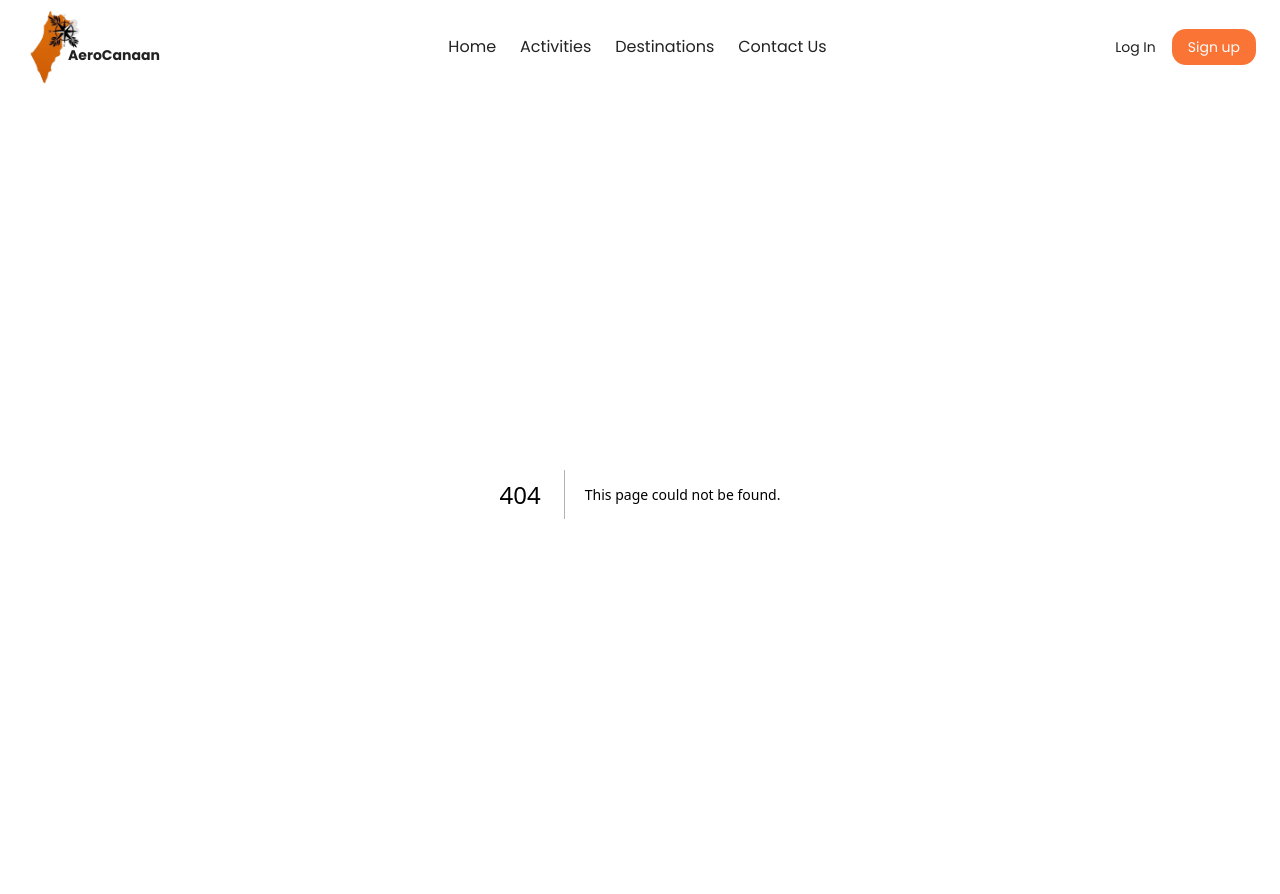
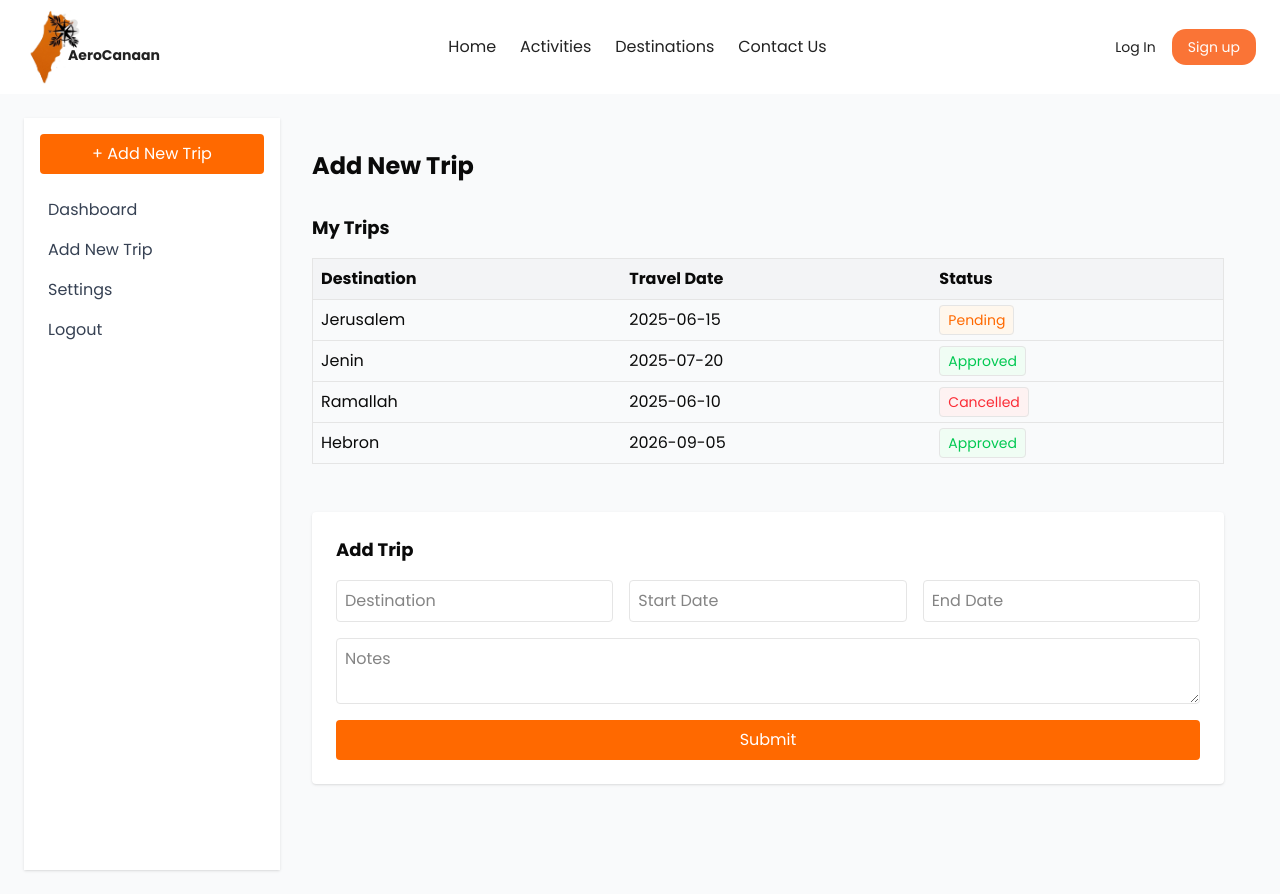
Before and after one commit to HalaMadi/AeroCanaan, a Next.js app: page /adding-trip in a window 1280 px wide. Before the commit this address had no page. Built offline with nearby package versions, Linux system fonts and the light colour scheme.

Commit message:
adding-trip-and-admin-panel

```diff
--- /dev/null
+++ b/app/adding-trip/page.tsx
@@ -0,0 +1,124 @@
+"use client"
+
+const AddingTripPage = () => {
+  return (
+    <div className="flex p-6 h-screen bg-gray-50">
+      <aside className="w-64 bg-white shadow p-4 flex flex-col justify-between">
+        <div>
+          <button className="bg-orange-500 text-white px-4 py-2 rounded mb-6 w-full">+ Add New Trip</button>
+          <nav className="space-y-4">
+            <a href="#" className="flex items-center text-gray-700 hover:text-orange-500">
+              <span className="ml-2">Dashboard</span>
+            </a>
+            <a href="#" className="flex items-center text-gray-700 hover:text-orange-500">
+              <span className="ml-2">Add New Trip</span>
+            </a>
+            <a href="#" className="flex items-center text-gray-700 hover:text-orange-500">
+              <span className="ml-2">Settings</span>
+            </a>
+            <a href="#" className="flex items-center text-gray-700 hover:text-orange-500">
+              <span className="ml-2">Logout</span>
+            </a>
+          </nav>
+        </div>
+      </aside>
+
+      <main className="flex-1 p-8 overflow-y-auto">
+        <header className="flex justify-between items-center mb-8">
+          <h2 className="text-2xl font-semibold">Add New Trip</h2>
+          <div className="flex items-center space-x-4"></div>
+        </header>
+
+        <section className="mb-12">
+          <h3 className="text-lg font-semibold mb-4">My Trips</h3>
+          <table className="w-full text-left border">
+            <thead>
+              <tr className="bg-gray-100">
+                <th className="p-2">Destination</th>
+                <th className="p-2">Travel Date</th>
+                <th className="p-2">Status</th>
+              </tr>
+            </thead>
+            <tbody>
+              <tr className="border-t">
+                <td className="p-2">Jerusalem</td>
+                <td className="p-2">2025-06-15</td>
+                <td className="p-2">
+                  <span className="text-orange-500 bg-orange-50 border rounded px-2 py-1 text-sm font-medium">
+                    Pending
+                  </span>
+                </td>
+              </tr>
+              <tr className="border-t">
+                <td className="p-2">Jenin</td>
+                <td className="p-2">2025-07-20</td>
+                <td className="p-2">
+                  <span className="text-green-500 bg-green-50 border rounded px-2 py-1 text-sm font-medium">
+                    Approved
+                  </span>
+                </td>
+              </tr>
+              <tr className="border-t">
+                <td className="p-2">Ramallah</td>
+                <td className="p-2">2025-06-10</td>
+                <td className="p-2">
+                  <span className="text-red-500 bg-red-50 border rounded px-2 py-1 text-sm font-medium">Cancelled</span>
+                </td>
+              </tr>
+              <tr className="border-t">
+                <td className="p-2">Hebron</td>
+                <td className="p-2">2026-09-05</td>
+                <td className="p-2">
+                  <span className="text-green-500 bg-green-50 border rounded px-2 py-1 text-sm font-medium">
+                    Approved
+                  </span>
+                </td>
+              </tr>
+            </tbody>
+          </table>
+        </section>
+
+        <section className="bg-white p-6 rounded shadow">
+          <h3 className="text-lg font-semibold mb-4">Add Trip</h3>
+          <form className="grid grid-cols-1 md:grid-cols-3 gap-4">
+            <input type="text" placeholder="Destination" className="border p-2 rounded" />
+            <input
+              type="text"
+              placeholder="Start Date"
+              className="border p-2 rounded"
+              onFocus={(e) => {
+                e.target.type = "date"
+                e.target.showPicker && e.target.showPicker()
+              }}
+              onBlur={(e) => {
+                if (!e.target.value) {
+                  e.target.type = "text"
+                }
+              }}
+            />
+            <input
+              type="text"
+              placeholder="End Date"
+              className="border p-2 rounded"
+              onFocus={(e) => {
+                e.target.type = "date"
+                e.target.showPicker && e.target.showPicker()
+              }}
+              onBlur={(e) => {
+                if (!e.target.value) {
+                  e.target.type = "text"
+                }
+              }}
+            />
+            <textarea placeholder="Notes" className="border p-2 rounded md:col-span-3"></textarea>
+            <button type="submit" className="bg-orange-500 text-white px-4 py-2 rounded md:col-span-3">
+              Submit
+            </button>
+          </form>
+        </section>
+      </main>
+    </div>
+  )
+}
+
+export default AddingTripPage;
--- /dev/null
+++ b/app/admin-panel/page.tsx
@@ -0,0 +1,121 @@
+"use client"
+
+import { useState } from "react"
+
+const AdminDashboard = () => {
+  const [filter, setFilter] = useState("All")
+
+  const allTrips = [
+    { id: 1, user: "Jane Smith", destination: "Jerusalem", date: "2023-07-20", status: "Approved" },
+    { id: 2, user: "Mike Johnson", destination: "Jenin", date: "2023-08-10", status: "Cancelled" },
+  ]
+
+  const pendingRequests = [
+    {
+      id: 1,
+      user: "John Doe",
+      destination: "Rome",
+      startDate: "2023-06-10",
+      endDate: "2023-06-20",
+      status: "Pending",
+    },
+  ]
+
+  const filteredTrips = filter === "All" ? allTrips : allTrips.filter((trip) => trip.status === filter)
+
+  return (
+    <div className="flex min-h-screen bg-gray-50">
+      <aside className="w-64 bg-white shadow p-4 flex flex-col justify-between">
+        <div>
+          <nav className="space-y-4">
+            <a href="#" className="flex items-center text-gray-700 hover:text-orange-500">
+              <span className="ml-2">Dashboard</span>
+            </a>
+            <a href="#" className="flex items-center text-gray-700 hover:text-orange-500">
+              <span className="ml-2">Settings</span>
+            </a>
+            <a href="#" className="flex items-center text-gray-700 hover:text-orange-500">
+              <span className="ml-2">Logout</span>
+            </a>
+          </nav>
+        </div>
+      </aside>
+
+      <main className="flex-1 p-8 space-y-12">
+        <section>
+          <h2 className="text-xl font-semibold mb-4">Pending Requests</h2>
+          <div className="bg-white shadow rounded p-4 overflow-x-auto">
+            <table className="w-full text-left">
+              <thead className="bg-gray-100 text-gray-600">
+                <tr>
+                  <th className="p-2">User Name</th>
+                  <th className="p-2">Destination</th>
+                  <th className="p-2">Dates</th>
+                  <th className="p-2">Status</th>
+                </tr>
+              </thead>
+              <tbody>
+                {pendingRequests.map((req) => (
+                  <tr key={req.id} className="border-t">
+                    <td className="p-2">{req.user}</td>
+                    <td className="p-2">{req.destination}</td>
+                    <td className="p-2">
+                      {req.startDate} - {req.endDate}
+                    </td>
+                    <td className="p-2">
+                      <span className="bg-orange-50 text-orange-500 border rounded px-2 py-1 text-sm font-medium">
+                        {req.status}
+                      </span>
+                    </td>
+                  </tr>
+                ))}
+              </tbody>
+            </table>
+          </div>
+        </section>
+
+        <section>
+          <div className="flex justify-between items-center mb-4">
+            <h2 className="text-xl font-semibold">All Trips</h2>
+          </div>
+
+          <div className="flex gap-2 mb-4">
+            {["All", "Approved", "Cancelled"].map((type) => (
+              <button
+                key={type}
+                onClick={() => setFilter(type)}
+                className={`px-4 py-1 rounded ${filter === type ? "bg-orange-500 text-white" : "bg-white border"
+                  }`}
+              >
+                {type}
+              </button>
+            ))}
+          </div>
+
+          <div className="bg-white shadow rounded p-4 overflow-x-auto">
+            <table className="w-full text-left">
+              <thead className="bg-gray-100 text-gray-600">
+                <tr>
+                  <th className="p-2">User Name</th>
+                  <th className="p-2">Destination</th>
+                  <th className="p-2">Date</th>
+                </tr>
+              </thead>
+              <tbody>
+                {filteredTrips.map((trip) => (
+                  <tr key={trip.id} className="border-t">
+                    <td className="p-2">{trip.user}</td>
+                    <td className="p-2">{trip.destination}</td>
+                    <td className="p-2">{trip.date}</td>
+                  </tr>
+                ))}
+              </tbody>
+            </table>
+          </div>
+        </section>
+      </main>
+    </div>
+  )
+}
+
+export default AdminDashboard;
```
